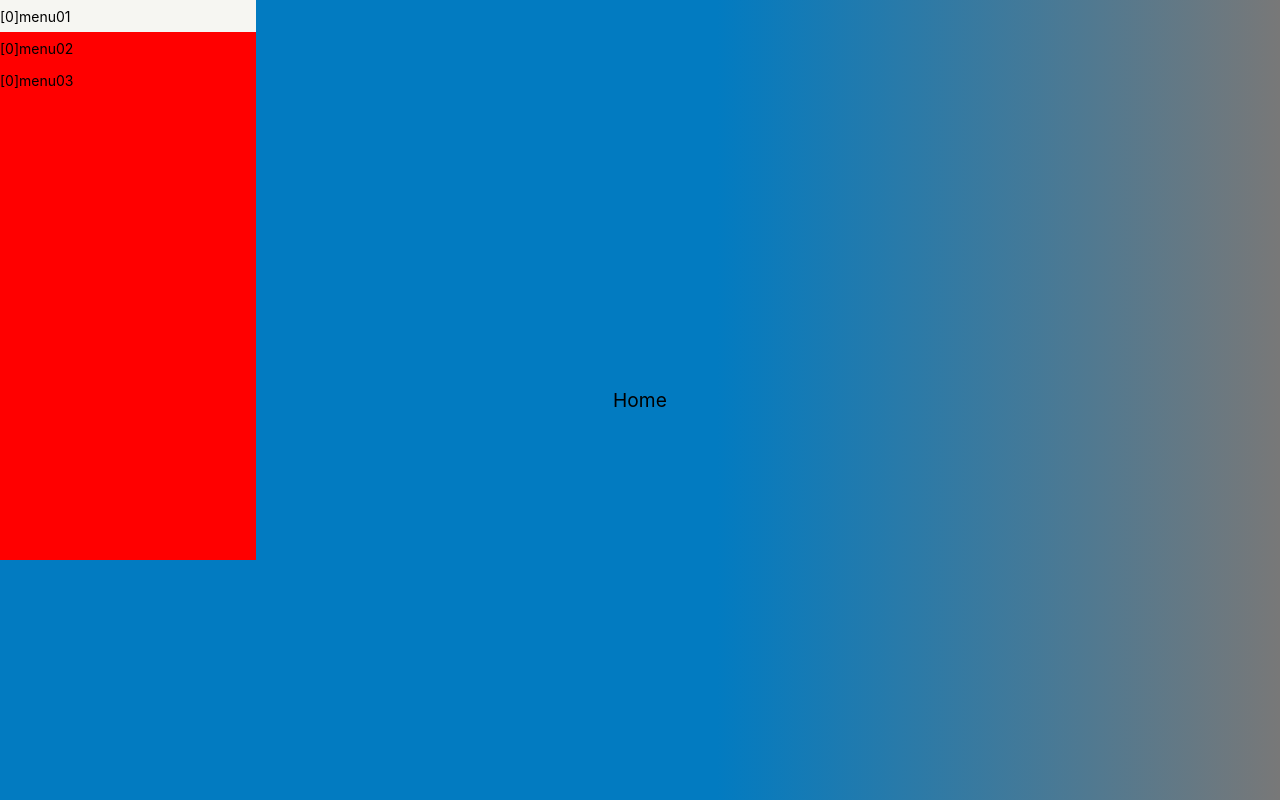
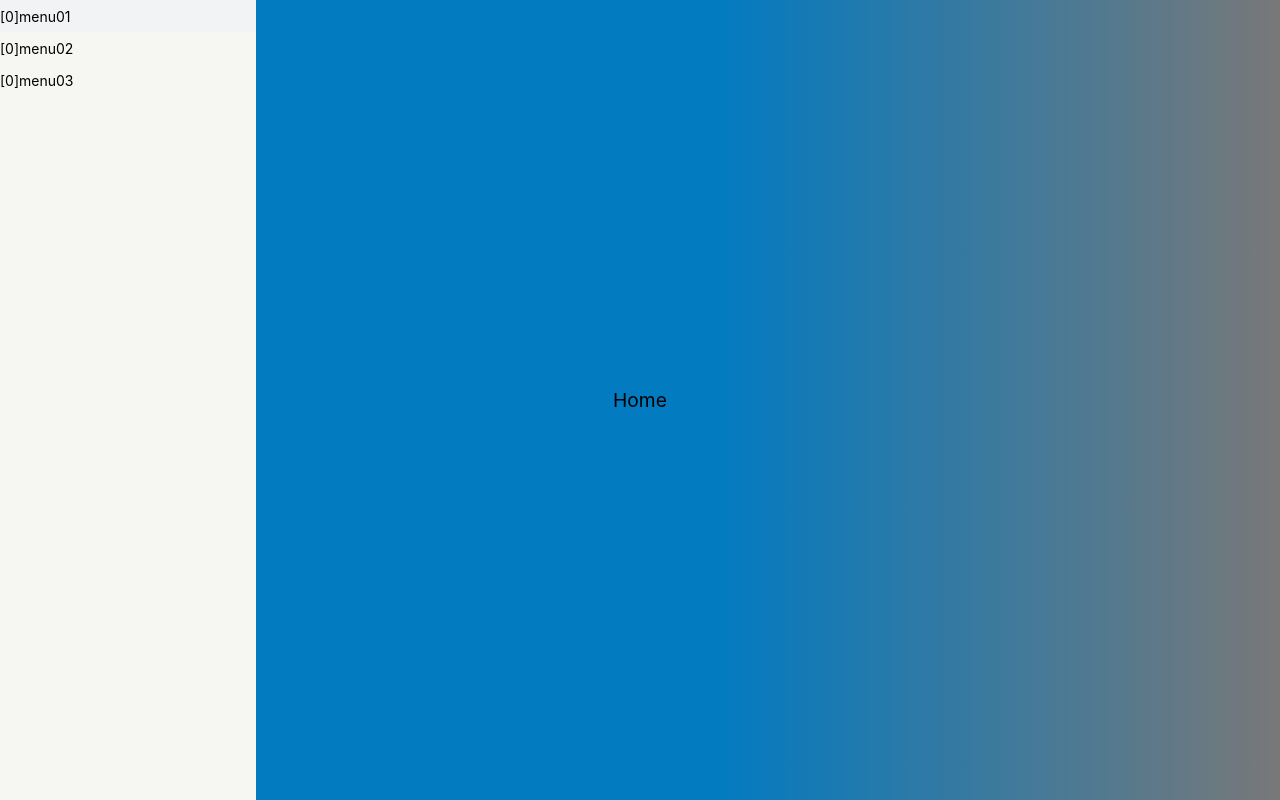
Before and after one commit to lhjwork/jin-css-blog, a React (Create React App) app: page / in a window 1280 px wide. Built offline with nearby package versions, Linux system fonts and the light colour scheme.

Commit message:
hover 처리

```diff
--- a/src/components/Navbar/Sb.style.js
+++ b/src/components/Navbar/Sb.style.js
@@ -6,9 +6,9 @@ export const SbContainer = styled.div`
   min-width: 16rem;
   width: auto;
   height: auto;
-  min-height: 70vh;
+  min-height: 100vh;
   font-size: 14px;
-  background-color: red;
+  background-color: #f6f6f2;
   position: fixed;
   left: 0;
   top: 0;
@@ -26,7 +26,7 @@ export const SbTitle = styled.div`
   padding-left: ${(props) => props.depth * 20};
   height: 32px;
   &:hover {
-    background-color: #f6f6f2;
+    background-color: #f1f3f4;
     cursor: pointer;
     border-radius: solid 5px;
   }
```
